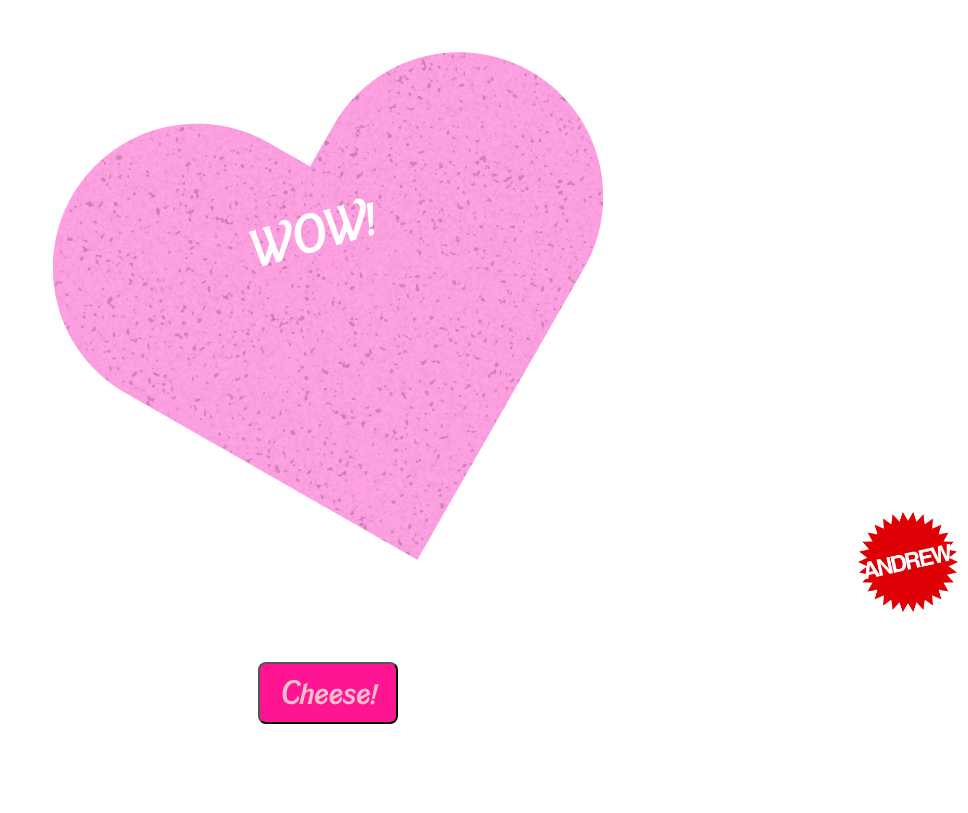
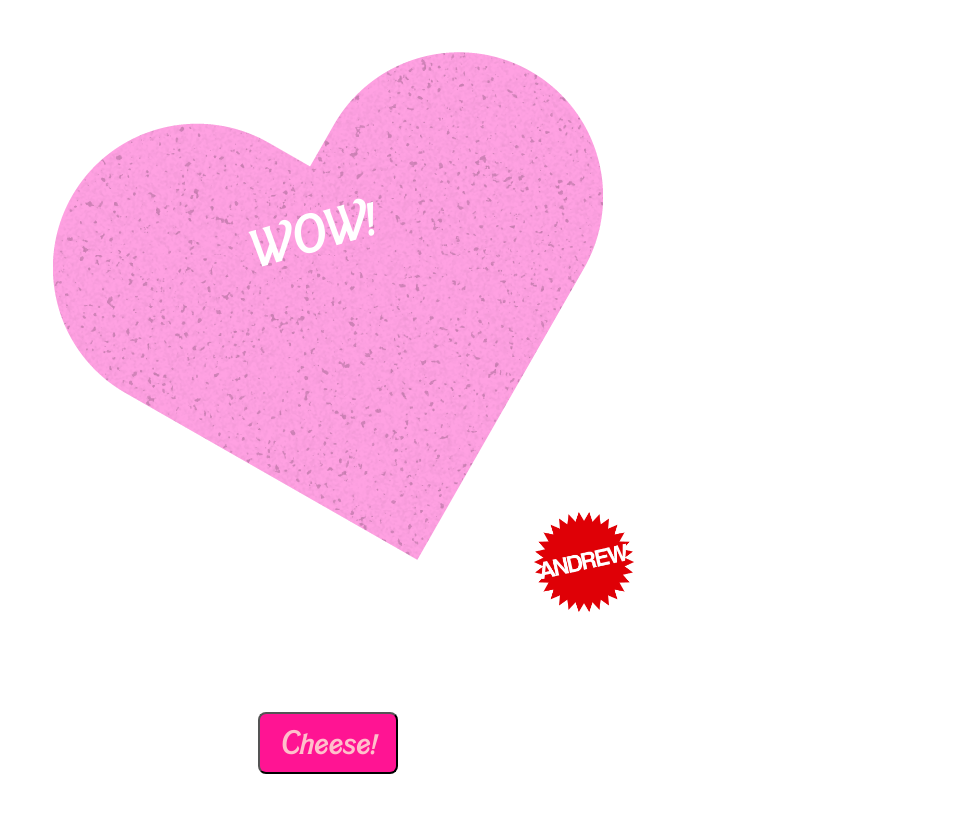
Before and after one commit to andrewventura/andrewventura.github.io, a Jekyll site: the page bb.html, which Jekyll copies as it is, in a window 1280 px wide. Shown: the top 813 px of the page, without its empty margins (312-1280 px from the left). Built offline with Jekyll 4.4.1, drawn with Linux system fonts in a browser that asks for light colours.

Commit message:
Update bb.html

```diff
--- a/bb.html
+++ b/bb.html
@@ -26,11 +26,13 @@
 
 	<style type="text/css">
 		@font-face { font-family: "bb"; src: url(bb.ttf) format("truetype") }
-		.box, .shell { display: flex; flex-direction: column; align-items: center; justify-content: center; max-width: 100%; max-height: 100vw; margin: 0 auto;}
-		#sc { flex-grow: 0; background-color: #FFFFFF; }
-		#hoolda { width: 90%; background: no-repeat center url("img/bh.png"); position: relative; padding-left: 10px; background-size: contain; }
-		textarea { wrap:off; border: 0; columns:1; text-align:center; text-transform:uppercase; line-height:1.2em; resize:none; font-family:"bb",verdana; font-size: 3em; display:block; background:none; color: #FFF; margin: 90% auto; transform: rotate(-16deg); width: 85%; height: 3.9em; padding: 5px 0 5px 20px;}
-		#an { position: absolute; margin-top: 40vh; right: 10px }
+		@media screen and (max-width: 600px) {
+			.box, .shell { display: flex; flex-direction: column; align-items: center; justify-content: center; max-width: 100%; max-height: 100vw; margin: 0 auto;}
+			#sc { flex-grow: 0; background-color: #FFFFFF; }
+			#hoolda { width: 90%; background: no-repeat center url("img/bh.png"); position: relative; padding-left: 10px; background-size: contain; }
+			textarea { wrap:off; border: 0; columns:1; text-align:center; text-transform:uppercase; line-height:1.2em; resize:none; font-family:"bb",verdana; font-size: 3em; display:block; background:none; color: #FFF; margin: 90% auto; transform: rotate(-16deg); width: 85%; height: 3.9em; padding: 5px 0 5px 20px;}
+			#an { position: absolute; margin-top: 40vh; right: 10px }
+		}
 		@media screen and (min-width: 612px) {
 			.box, .shell { display: flex; flex-direction: column; align-items: center; justify-content: center; max-width: 612px; max-height: 100vw; margin: 0 auto;}
 			#sc { flex-grow: 0; background-color: #FFFFFF; min-height:612px; }
@@ -40,7 +42,7 @@
 		}
 
 
-		#cap { font-family: "bb"; font-size: 2em; text-align:center; display:block; color: pink; margin: 50px; background-color:deeppink; border-radius:8px; padding: 5px 20px;}
+		#cap { font-family: "bb"; font-size: 2em; text-align:center; display:block; color: pink; margin: 100px 50px 50px; background-color:deeppink; border-radius:8px; padding: 5px 20px;}
 	</style>
 
 
```
